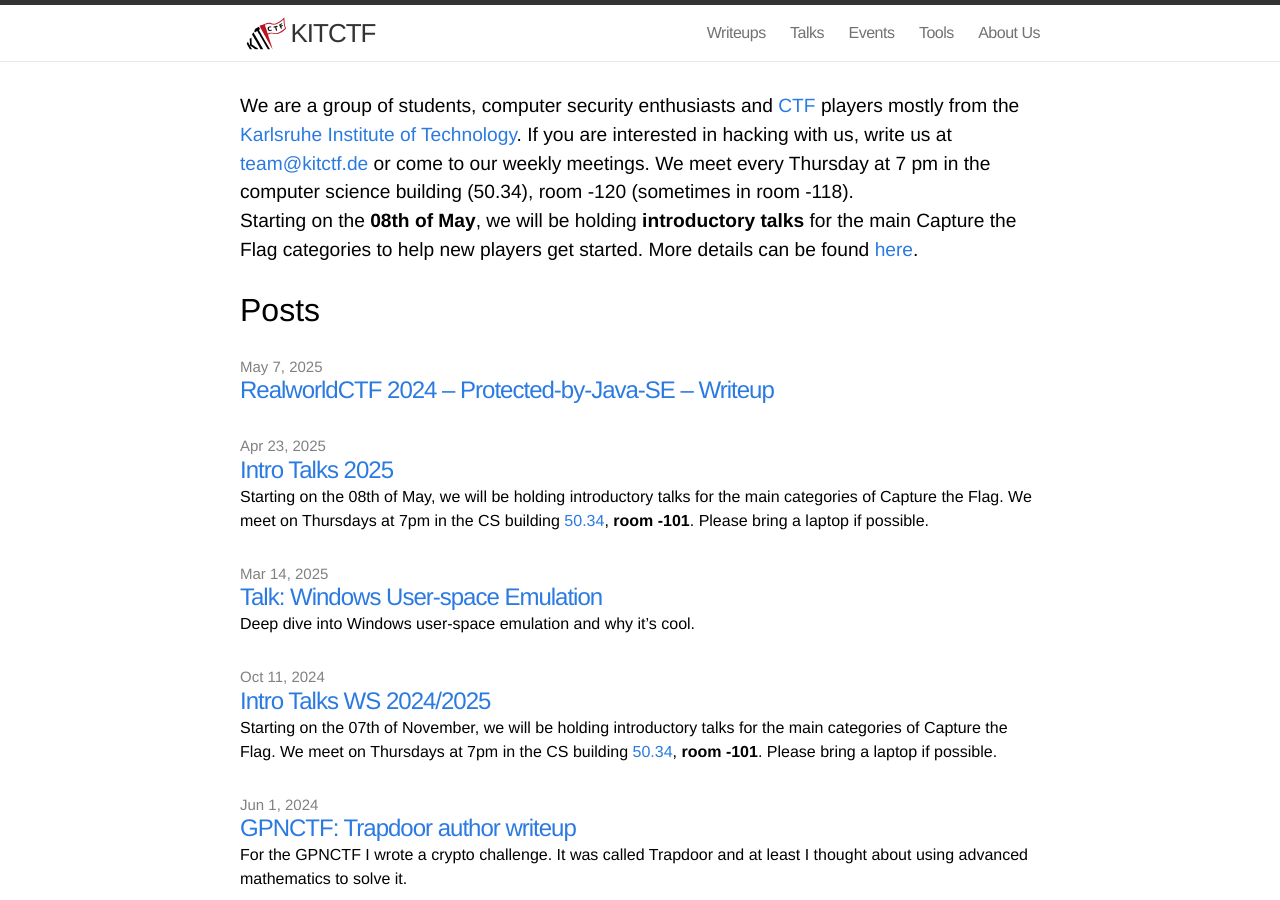
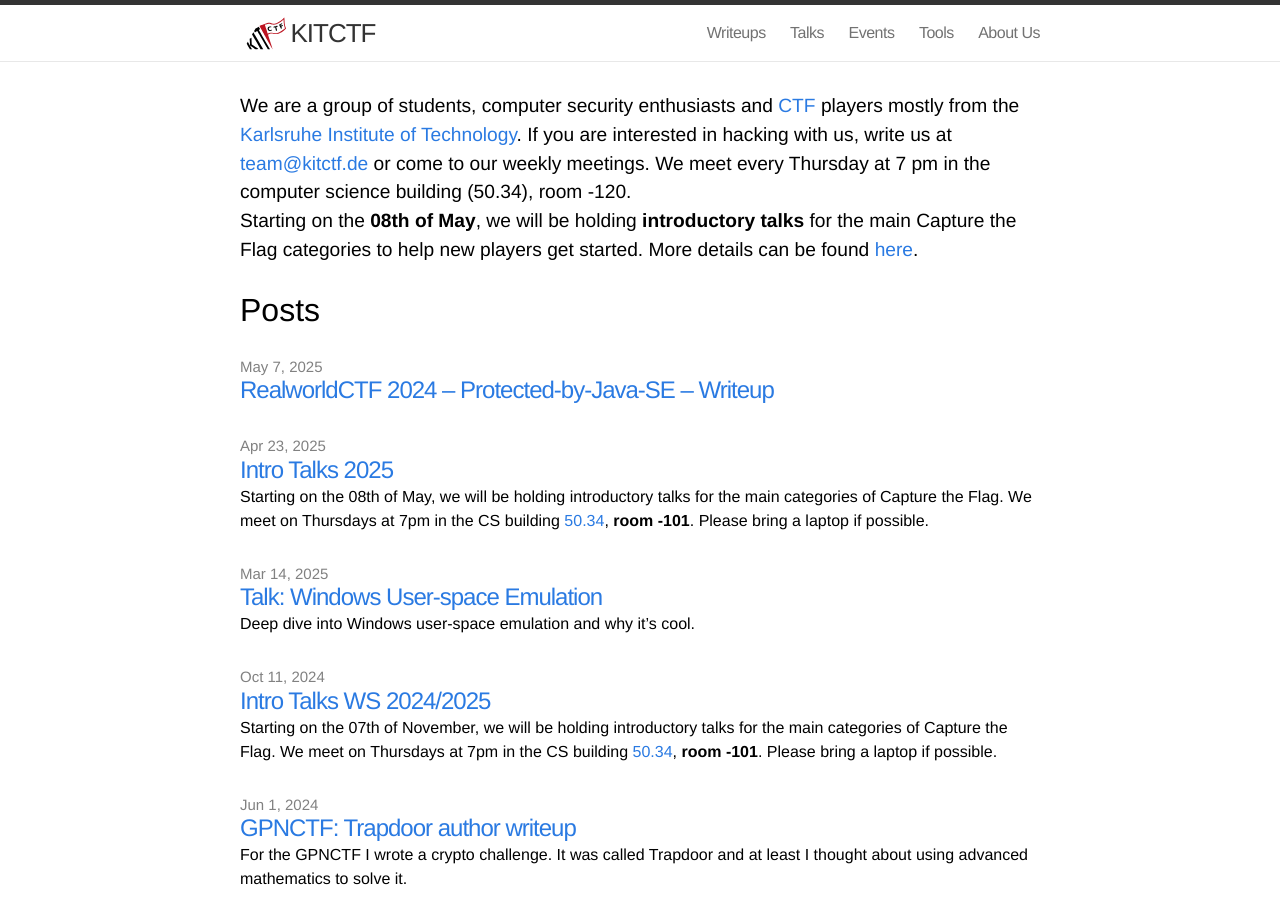
Before and after one commit to kitctf/www, a Jekyll site: the page built from index.html, in a window 1280 px wide and 900 px high. Built offline with Jekyll 4.4.1, drawn with Linux system fonts in a browser that asks for light colours.

Commit message:
Remove references to -118

```diff
--- a/about.md
+++ b/about.md
@@ -12,7 +12,7 @@
 
 You are probably here because you want to hack with us.
 
-Sure, come by our weekly in-person meetings or join us for a CTF on the weekend. We meet every Thursday in the computer science main building [50.34](https://www.kit.edu/campusplan/) in room -120 (sometimes alternatively in room -118). Details to upcoming meetings and CTFs are communicated in our Mattermost. You can join by introducing yourself at [team@kitctf.de](mailto:team@kitctf.de).
+Sure, come by our weekly in-person meetings or join us for a CTF on the weekend. We meet every Thursday in the computer science main building [50.34](https://www.kit.edu/campusplan/) in room -120. Details to upcoming meetings and CTFs are communicated in our Mattermost. You can join by introducing yourself at [team@kitctf.de](mailto:team@kitctf.de).
 
 ## Why play CTFs?
 
--- a/meetings.md
+++ b/meetings.md
@@ -4,6 +4,6 @@
 permalink: /meetings/
 ---
 
-We are a group of students, computer security enthusiasts and [CTF](https://ctftime.org/ctf-wtf/) players mostly from the [Karlsruhe Institute of Technology](https://www.kit.edu/english). If you are interested in hacking with us, write us at [team@kitctf.de](mailto:team@kitctf.de) or come to our weekly meetings. We meet every Thursday at 7 pm in the computer science building (50.34), room -120 (sometimes in room -118).
+We are a group of students, computer security enthusiasts and [CTF](https://ctftime.org/ctf-wtf/) players mostly from the [Karlsruhe Institute of Technology](https://www.kit.edu/english). If you are interested in hacking with us, write us at [team@kitctf.de](mailto:team@kitctf.de) or come to our weekly meetings. We meet every Thursday at 7 pm in the computer science building (50.34), room -120.
 
 Starting on the **08th of May**, we will be holding **introductory talks** for the main Capture the Flag categories to help new players get started. More details can be found [here](/intro).
```
